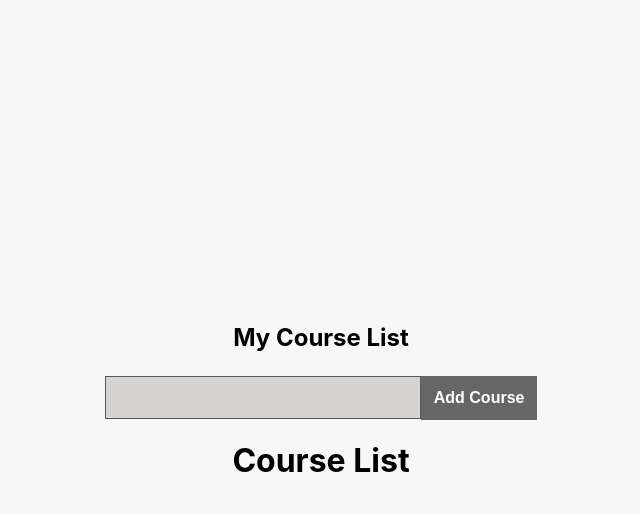
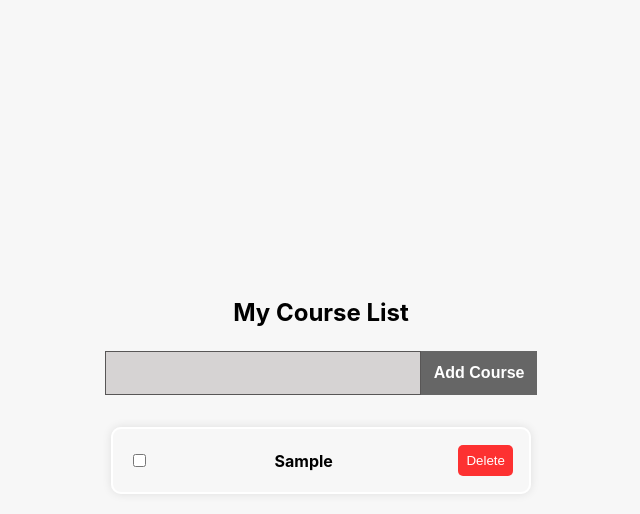
Before and after one commit to Rashedin-063/Exploration-of-Zustand, a React (Vite) app in the folder Zustand-Hitesh/: page / in a window 1280 px wide. Both pictures are taken after typing "Sample" into the empty fields and a click on the button "Add Course". Shown: the top 514 px of the page, without its empty margins (319-959 px from the left). Built offline with nearby package versions, Linux system fonts and the light colour scheme.

Commit message:
data displayed in the ui

```diff
--- a/Zustand-Hitesh/src/components/CourseList.jsx
+++ b/Zustand-Hitesh/src/components/CourseList.jsx
@@ -17,7 +17,39 @@ console.log(courses, removeCourse, toggleCourseStatus);
 
 
   return (
-    <h1>Course List</h1>
+    <ul>
+      {courses.map((course, i) => {
+        return (
+          <div key={i}>
+            <li
+              className={`course-item`}
+              style={{
+                backgroudColor: course.completed ? '#00FF0044' : 'white',
+              }}
+            >
+              <span className='course-item-col-1'>
+                <input
+                  // checked={course.completed}
+                  type='checkbox'
+                  // onChange={(e) => {
+                  //   toggleCourseStatus(course.id);
+                  // }}
+                />
+              </span>
+              <span>{course?.title}</span>
+              <button
+                // onClick={() => {
+                //   removeCourse(course.id);
+                // }}
+                className='delete-btn'
+              >
+                Delete
+              </button>
+            </li>
+          </div>
+        );
+      })}
+    </ul>
   );
 }
 export default CourseList
```
